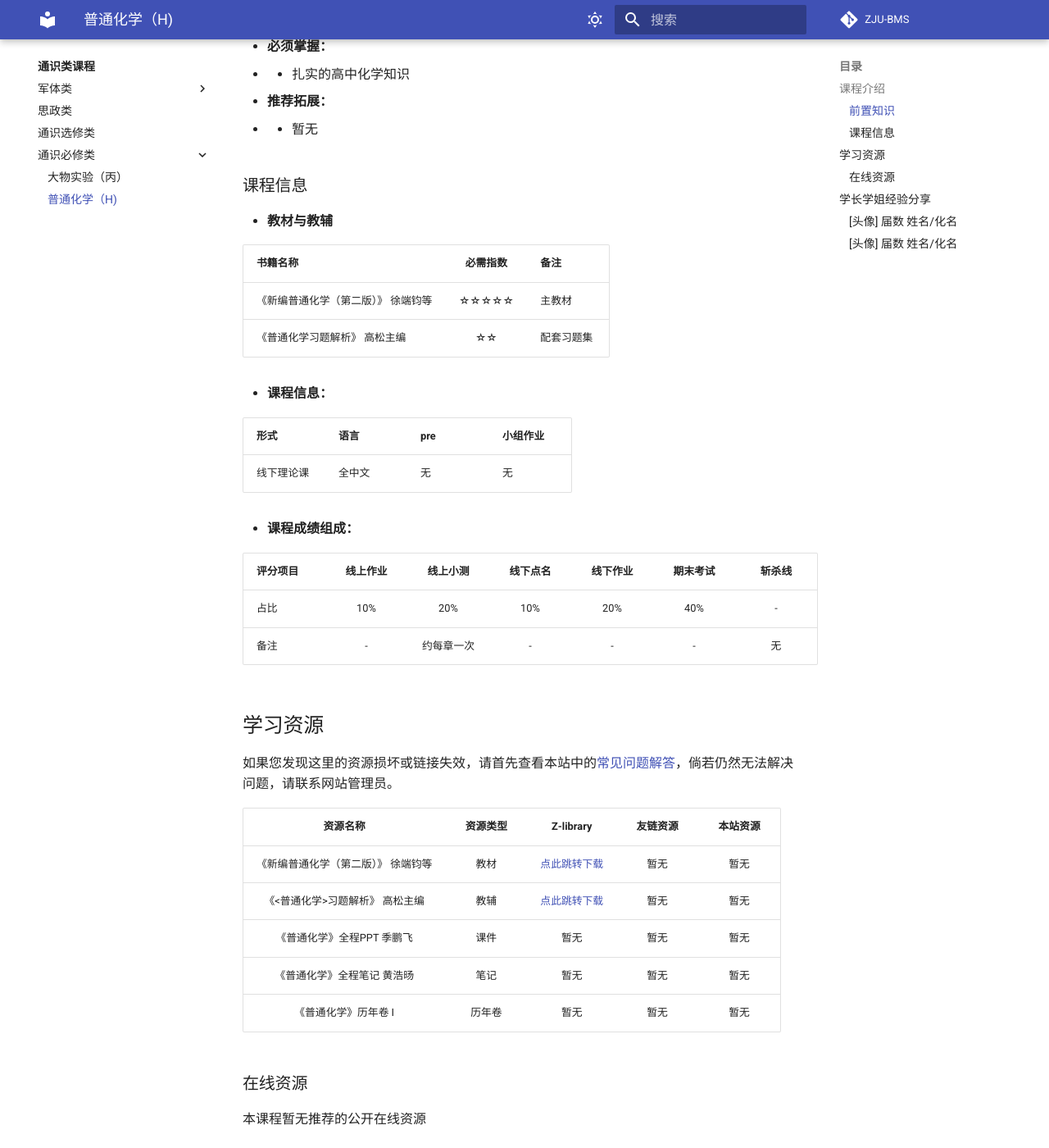
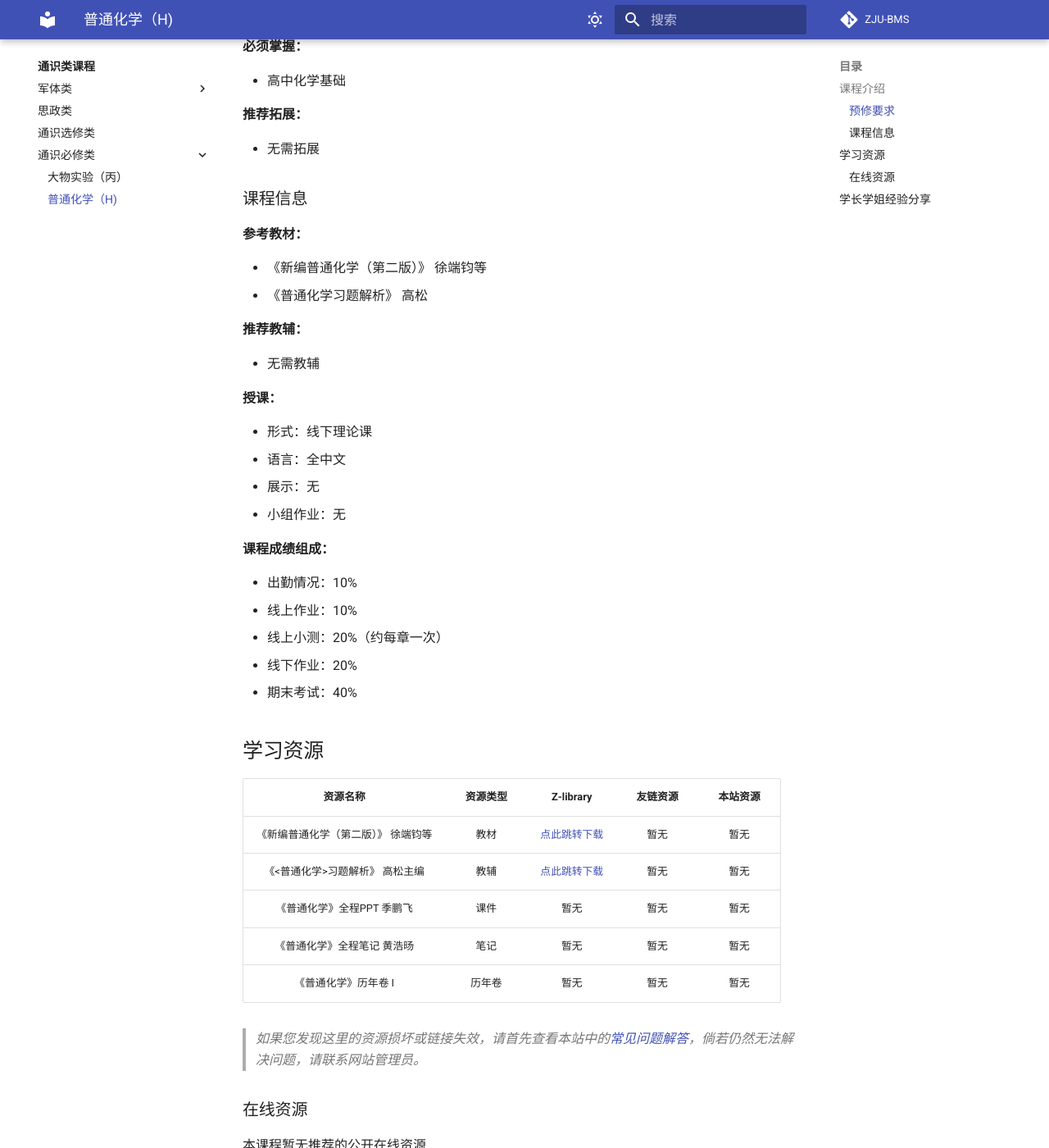
Before and after one commit to GuChL9/site-test, an MkDocs documentation site: the page built from docs/tongshi/tsbx/pthx(h)/index.md, in a window 1280 px wide and 1400 px high, scrolled down 382 px. Shown: the whole window at 82% size. Built offline with MkDocs 1.6.1 and Material for MkDocs 9.7.7, drawn with Linux system fonts in a browser that asks for light colours; comment, search, counter and statistics services are not loaded; some of the changed text lies outside the part shown.

Commit message:
Add files via upload

```diff
--- a/docs/tongshi/tsbx/pthx(h)/index.md
+++ b/docs/tongshi/tsbx/pthx(h)/index.md
@@ -1,40 +1,50 @@
+---
+comments: true
+---
+
 # 普通化学
 
 ## 课程介绍
+
 本课程主要讲授化学的基本原理和概念，将浅薄涉及热化学，电化学，配位化学等等内容。
 
-### 前置知识
+### 预修要求
 
-+ **必须掌握：**
-+ + 扎实的高中化学知识
-+ **推荐拓展：**
-+ + 暂无
+**必须掌握：**
+
+- 高中化学基础
+
+**推荐拓展：**
+
+- 无需拓展
 
 ### 课程信息
 
-+ **教材与教辅**
+**参考教材：**
 
-  | 书籍名称 | 必需指数 | 备注 |
-  |:---|:---:|:---|
-  | 《新编普通化学（第二版）》 徐端钧等 | ☆☆☆☆☆ | 主教材 |
-  | 《普通化学习题解析》 高松主编 | ☆☆ | 配套习题集 |
+- 《新编普通化学（第二版）》 徐端钧等
+- 《普通化学习题解析》 高松
 
-+ **课程信息：**
+**推荐教辅：**
 
-  | 形式 | 语言 | pre | 小组作业 |
-  |:---|:---|:---|:---|
-  | 线下理论课 | 全中文 | 无 | 无 |
+- 无需教辅
 
-+ **课程成绩组成：**
+**授课：**
 
-  | 评分项目 | 线上作业 | 线上小测 | 线下点名 | 线下作业 | 期末考试 | 斩杀线 |
-  |:---|:---:|:---:|:---:|:---:|:---:|:---:|
-  | 占比 | 10% | 20% | 10% | 20% | 40% | - |
-  | 备注 | - | 约每章一次 | - | - | - | 无 |
+- 形式：线下理论课
+- 语言：全中文
+- 展示：无
+- 小组作业：无
+
+**课程成绩组成：**
+
+- 出勤情况：10%
+- 线上作业：10%
+- 线上小测：20%（约每章一次）
+- 线下作业：20%
+- 期末考试：40%
 
 ## 学习资源
-
-如果您发现这里的资源损坏或链接失效，请首先查看本站中的<a href="我也不知道指向哪里">常见问题解答</a>，倘若仍然无法解决问题，请联系网站管理员。
 
 | 资源名称 | 资源类型 | Z-library | 友链资源 | 本站资源 |
 |:---:|:---:|:---:|:---:|:---:|
@@ -44,16 +54,35 @@
 | 《普通化学》全程笔记 黄浩旸 | 笔记 | 暂无 | 暂无 | 暂无 |
 | 《普通化学》历年卷 I | 历年卷 | 暂无 | 暂无 | 暂无 |
 
+
+> *如果您发现这里的资源损坏或链接失效，请首先查看本站中的<a href="我也不知道指向哪里">常见问题解答</a>，倘若仍然无法解决问题，请联系网站管理员。*
+
 ### 在线资源
 
 本课程暂无推荐的公开在线资源
 
 ## 学长学姐经验分享
 
-### [头像] 届数 姓名/化名
+**25级 黄浩旸**
 
 > 这里是学习普化的建议
 
-### [头像] 届数 姓名/化名
+**24级 黄浩旸**
 
 > 这里是第二个学习普化的建议
+
+**23级 黄浩旸**
+
+> 这里是第e个学习普化的建议
+
+**22级 黄浩旸**
+
+> 这里是第π个学习普化的建议
+
+**21级 黄浩旸**
+
+> 这里是第114514个学习普化的建议
+
+**20级 黄浩旸**
+
+> 这里是第NaN个学习普化的建议
```
